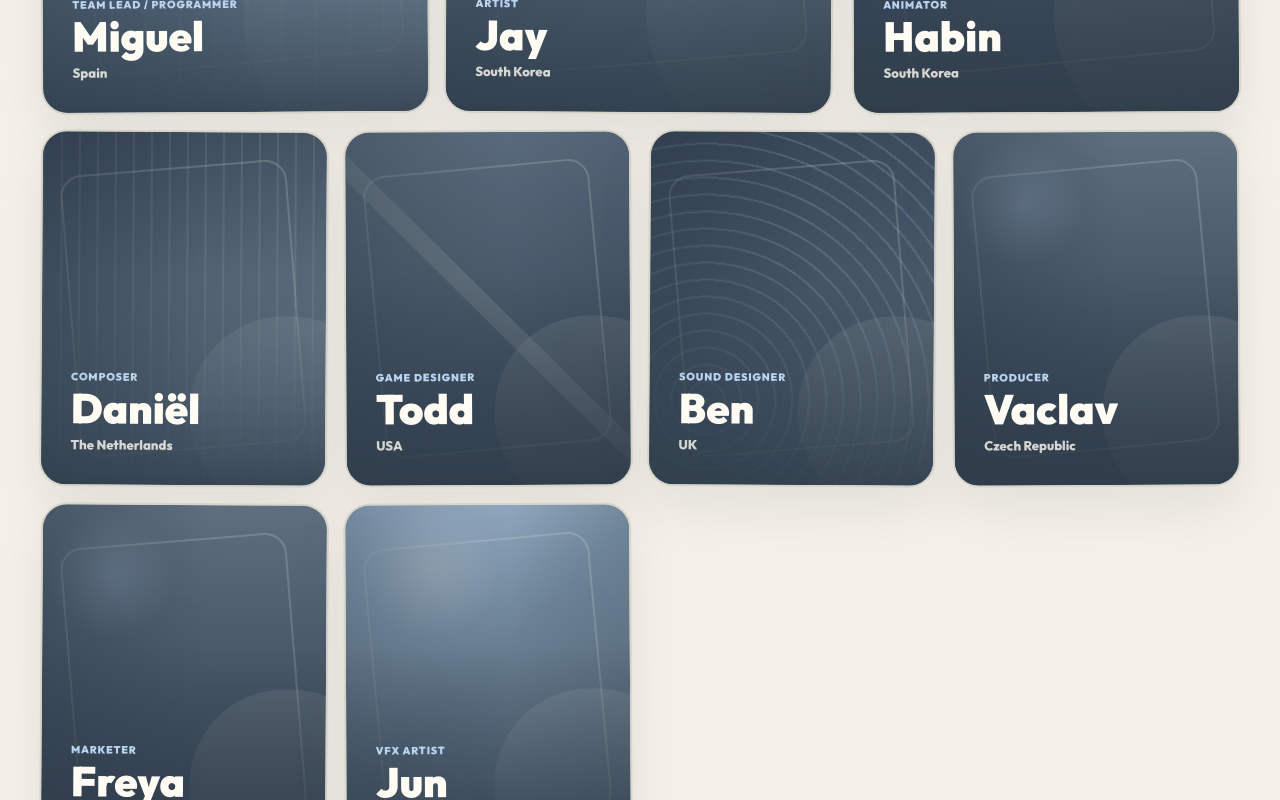
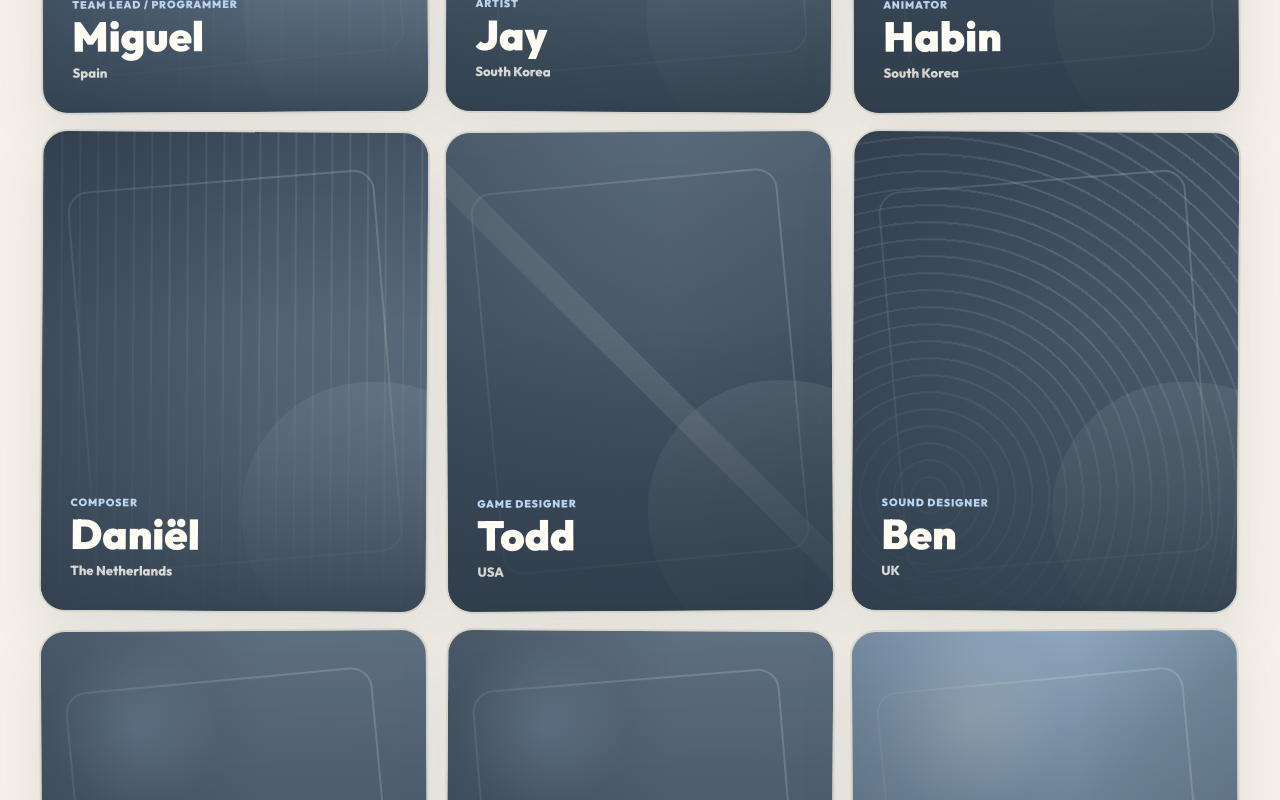
Before and after one commit to RenhetStudio/renhet-studio-web, a Next.js app: page / in a window 1280 px wide. Shown: the part 2240-3040 px from the top of the page. Built offline with nearby package versions, Linux system fonts and the light colour scheme.

Commit message:
fix: new grid crew

```diff
--- a/src/app/globals.css
+++ b/src/app/globals.css
@@ -165,7 +165,7 @@ a {
 
 .team-grid {
   display: grid;
-  grid-template-columns: repeat(12, minmax(0, 1fr));
+  grid-template-columns: repeat(3, minmax(0, 1fr));
   gap: 1rem;
 }
 
@@ -175,7 +175,7 @@ a {
   border-radius: 1.65rem;
   box-shadow: 0 22px 52px rgba(79, 95, 112, 0.12);
   display: block;
-  grid-column: span 3;
+  grid-column: auto;
   isolation: isolate;
   min-width: 0;
   overflow: hidden;
@@ -190,12 +190,6 @@ a {
 .team-panel:focus-visible {
   box-shadow: 0 30px 70px rgba(79, 95, 112, 0.18);
   transform: translateY(-0.45rem) rotate(0deg);
-}
-
-.team-panel:nth-child(1),
-.team-panel:nth-child(2),
-.team-panel:nth-child(3) {
-  grid-column: span 4;
 }
 
 .team-panel:nth-child(2n) {
```
